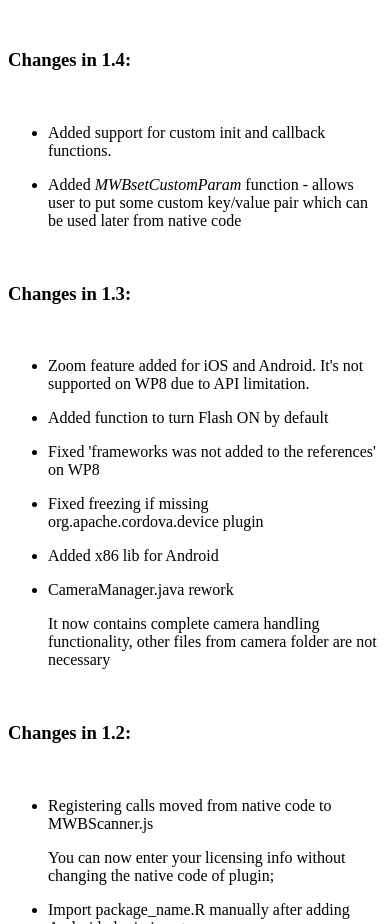
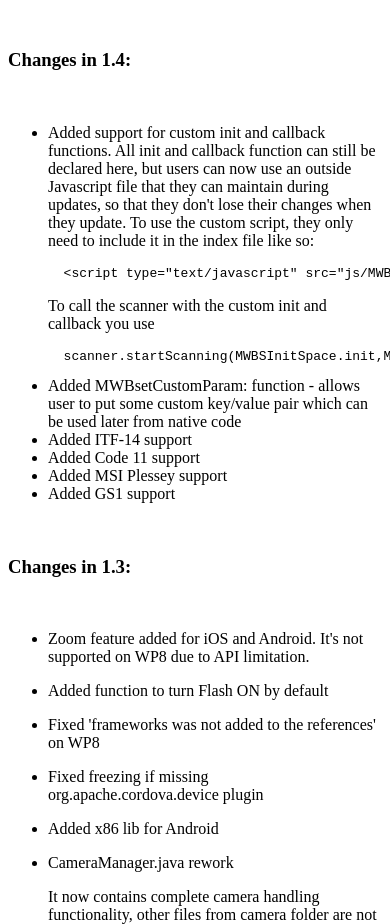
Before and after one commit to roberthodgen/phonegap-mwbarcodescanner, a plain HTML site: page README.html in a window 390 px wide. Shown: the part 5806-6730 px from the top of the page. Drawn offline with Linux system fonts and the light colour scheme.

Commit message:
Documentation update

```diff
--- a/README.html
+++ b/README.html
@@ -1,4 +1,4 @@
-<!DOCTYPE html><html><head><meta charset="utf-8"><title>readme phonegap</title><style></style></head><body>
+<!DOCTYPE html><html><head><meta charset="utf-8"><title>Untitled Document.md</title><style></style></head><body>
 <h1 id="manatee-works-barcode-scanner-plugin">Manatee Works Barcode Scanner Plugin</h1>
 <p> Version 1.4</p>
 <p>Guide on how to add the Manatee Works Barcode Scanner Phonegap plugin to your project(s)</p>
@@ -233,10 +233,17 @@
 <h3 id="changes-in-1-4-">Changes in 1.4:</h3>
 <p>&nbsp;</p>
 <ul>
-<li><p>Added support for custom init and callback functions. </p>
-</li>
-<li><p>Added <em>MWBsetCustomParam</em> function - allows user to put some custom key/value pair which can be used later from native code</p>
-</li>
+<li><p>Added support for custom init and callback functions. All init and callback function can still be declared here, but users can now use an outside Javascript file that they can maintain during updates, so that they don&#39;t lose their changes when they update.
+  To use the custom script, they only need to include it in the index file like so:</p>
+<pre><code>  &lt;script type=&quot;text/javascript&quot; src=&quot;js/MWBConfig.js&quot;&gt;&lt;/script&gt;
+</code></pre><p>  To call the scanner with the custom init and callback you use    </p>
+<pre><code>  scanner.startScanning(MWBSInitSpace.init,MWBSInitSpace.callback);
+</code></pre></li>
+<li>Added MWBsetCustomParam: function - allows user to put some custom key/value pair which can be used later from native code</li>
+<li>Added ITF-14 support</li>
+<li>Added Code 11 support</li>
+<li>Added MSI Plessey support</li>
+<li>Added GS1 support</li>
 </ul>
 <p>&nbsp;</p>
 <h3 id="changes-in-1-3-">Changes in 1.3:</h3>
```
Also changed, not shown: README.md.
